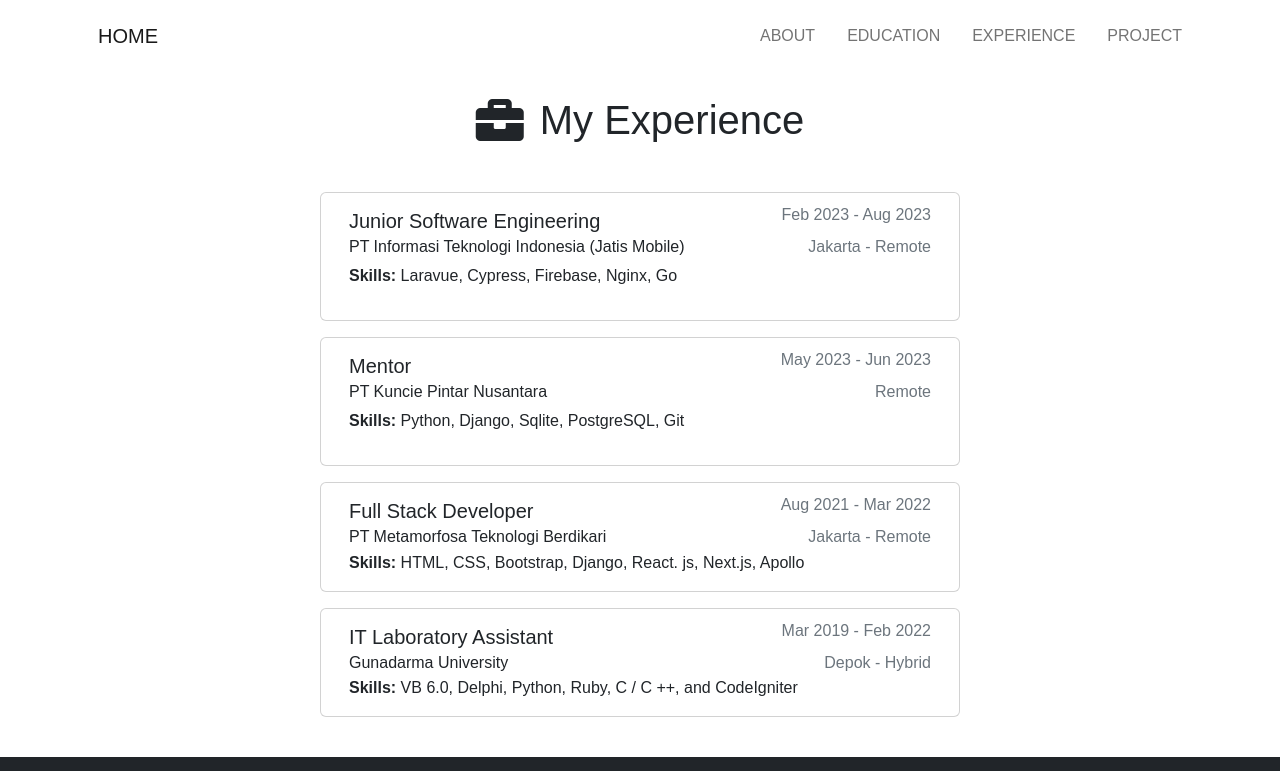
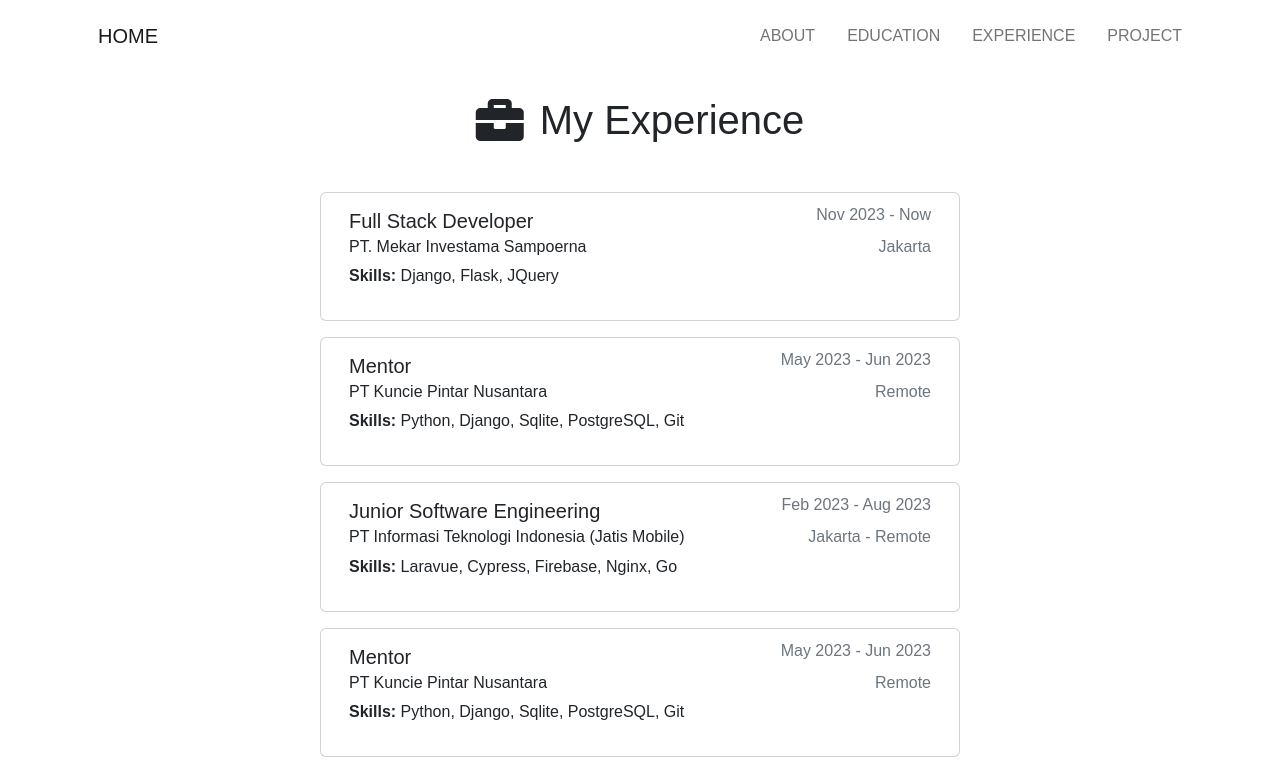
Before and after one commit to vikaputri/Web_Portofolio_React, a React (Create React App) app: page /Experience in a window 1280 px wide. Shown: the top 771 px of the page. Built offline with nearby package versions, Linux system fonts and the light colour scheme.

Commit message:
add experience

```diff
--- a/src/containers/Education/index.js
+++ b/src/containers/Education/index.js
@@ -24,7 +24,7 @@ const Education = () => {
                   <table class="table table-borderless">
                       <tr>
                         <th scope="row">GPA</th>
-                        <td><div>3.93/4.0</div></td>
+                        <td><div>3.94/4.0</div></td>
                       </tr>
                       <tr>
                         <th scope="row">Thesis</th>
--- a/src/containers/Experience/index.js
+++ b/src/containers/Experience/index.js
@@ -8,6 +8,32 @@ const Experience = () => {
         </div>
         <div className="py-3 container mt-4">
           <div className="row justify-content-center">
+          <div class="card mb-3" style={{width : '40rem'}}>
+              <div class="card-body">
+                <div class="d-flex justify-content-between">
+                  <h5 class="card-title">Full Stack Developer</h5>
+                  <h6 class="card-subtitle mb-2 text-muted">Nov 2023 - Now</h6>
+                </div>
+                <div class="d-flex justify-content-between">
+                  <h6 class="card-subtitle mb-2">PT. Mekar Investama Sampoerna</h6>
+                  <h6 class="card-subtitle mb-2 text-muted">Jakarta</h6>
+                </div>
+                <p><strong>Skills:</strong> Django, Flask, JQuery</p>
+              </div>
+            </div>
+            <div class="card mb-3" style={{width : '40rem'}}>
+              <div class="card-body">
+                <div class="d-flex justify-content-between">
+                  <h5 class="card-title">Mentor</h5>
+                  <h6 class="card-subtitle mb-2 text-muted">May 2023 - Jun 2023</h6>
+                </div>
+                <div class="d-flex justify-content-between">
+                  <h6 class="card-subtitle mb-2">PT Kuncie Pintar Nusantara</h6>
+                  <h6 class="card-subtitle mb-2 text-muted">Remote</h6>
+                </div>
+                <p><strong>Skills:</strong> Python, Django, Sqlite, PostgreSQL, Git</p>
+              </div>
+            </div>
             <div class="card mb-3" style={{width : '40rem'}}>
               <div class="card-body">
                 <div class="d-flex justify-content-between">
```
